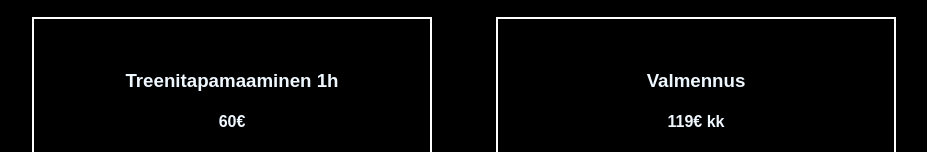
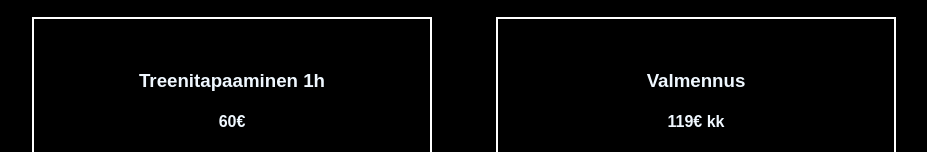
Before and after one commit to MarkusAP98/PtUunoSilvennoinen.github.io, a React (Create React App) app: page / in a window 1280 px wide. Shown: the part 2757-2909 px from the top of the page, without its empty margins (176-1103 px from the left). Built offline with nearby package versions, Linux system fonts and the light colour scheme.

Commit message:
Fix typo in Hinnat component

```diff
--- a/src/components/hinnat/Hinnat.jsx
+++ b/src/components/hinnat/Hinnat.jsx
@@ -27,7 +27,7 @@ const Hinnat = () => {
           </p>
         </div>
         <div className="hinnat__section-info-div">
-          <h3>Treenitapamaaminen 1h</h3>
+          <h3>Treenitapaaminen 1h</h3>
           <h4>60€</h4>
           <p>
             Treenitapaamisissa opettelemme liiketekniikat kuntoon ja autan sinua
```
